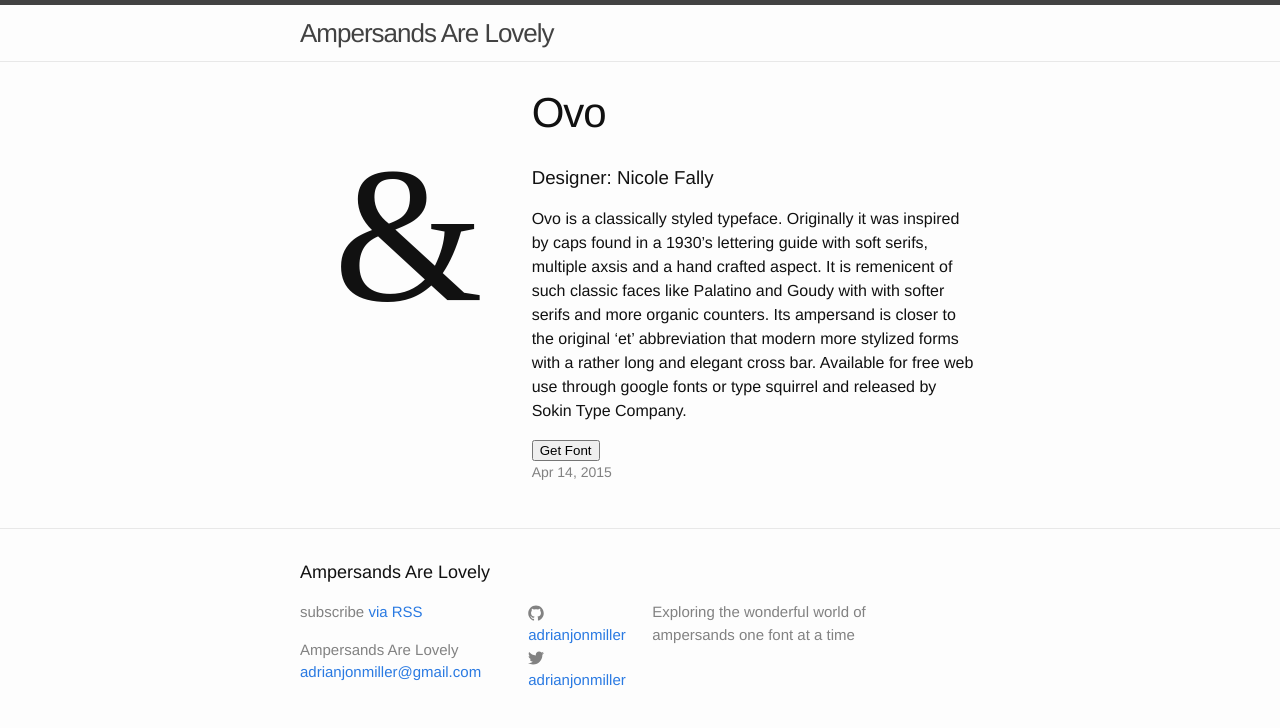
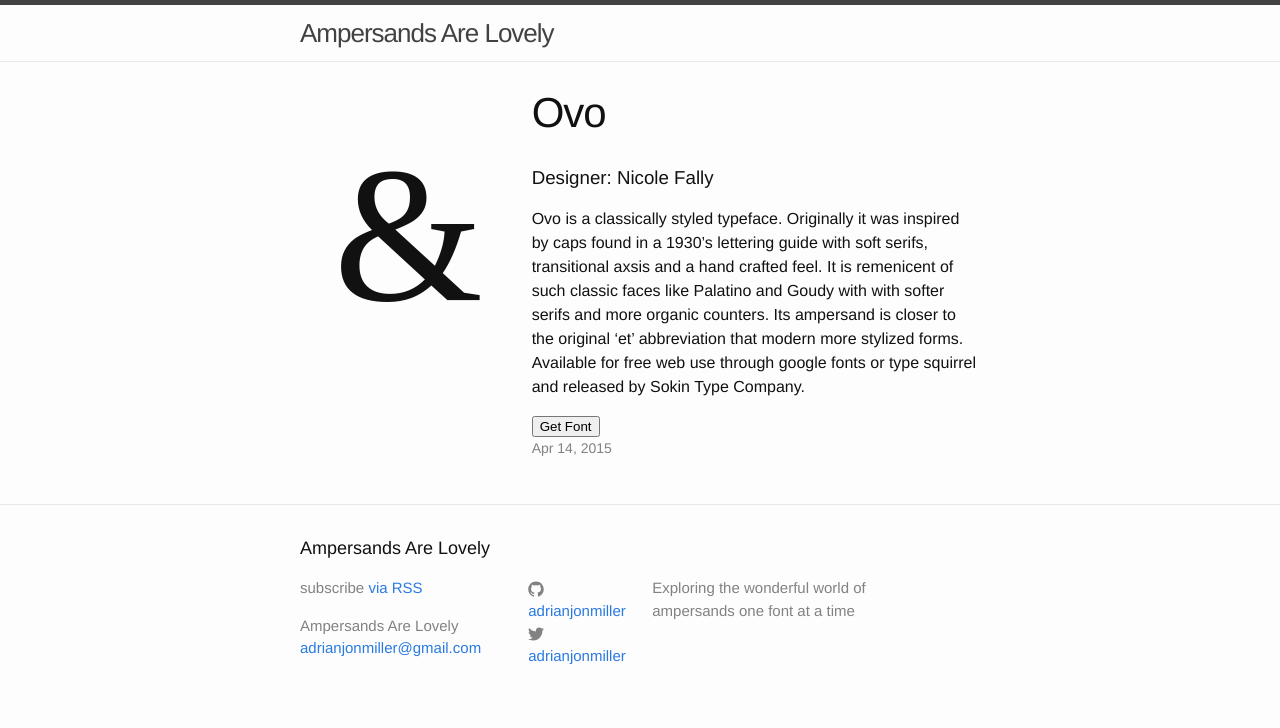
Before and after one commit to adrianjonmiller/ampersand, a Jekyll site: the page built from _posts/2015-04-14-ovo.markdown, in a window 1280 px wide. Shown: the top 728 px of the page. Built offline with Jekyll 4.4.1, drawn with Linux system fonts in a browser that asks for light colours; some web fonts are replaced.

Commit message:
text changes

```diff
--- a/_posts/2015-04-14-ovo.markdown
+++ b/_posts/2015-04-14-ovo.markdown
@@ -10,4 +10,4 @@ link: https://www.google.com/fonts/specimen/Ovo
 ---
 <!--more-->
 
-Ovo is a classically styled typeface. Originally it was inspired by caps found in a 1930's lettering guide with soft serifs, multiple axsis and a hand crafted aspect. It is remenicent of such classic faces like Palatino and Goudy with with softer serifs and more organic counters. Its ampersand is closer to the original 'et' abbreviation that modern more stylized forms with a rather long and elegant cross bar. Available for free web use through google fonts or type squirrel and released by Sokin Type Company.
+Ovo is a classically styled typeface. Originally it was inspired by caps found in a 1930's lettering guide with soft serifs, transitional axsis and a hand crafted feel. It is remenicent of such classic faces like Palatino and Goudy with with softer serifs and more organic counters. Its ampersand is closer to the original 'et' abbreviation that modern more stylized forms. Available for free web use through google fonts or type squirrel and released by Sokin Type Company.
--- a/_posts/2015-04-15-playfair.markdown
+++ b/_posts/2015-04-15-playfair.markdown
@@ -10,4 +10,4 @@ link: https://www.google.com/fonts/specimen/Playfair+Display
 ---
 <!--more-->
 
-This Modern font with strong ties to Bodoni and Didot is an great example of a classic styling applied to screen design requirements. It is more condensed than its more classic counter parts but has a few truly lovely details notably the sweeping tail of the Q and of course its ampersand. The 'et'  was the original ligatures that became the ampersand and it is clearly visible in this figure. What sets this letterform apart is an almost script like cross bar on the 't' and a generous widht and counter givening it a lot of presence even when set in the middle of a body of text.
+This Modern font with strong ties to Bodoni and Didot is an great example of a classic styling applied to screen design requirements. It is more condensed than its more classic counter parts but has a few truly lovely details notably the sweeping tail of the Q and of course its ampersand. The 'et'  was the original ligatures that became the ampersand and it is clearly visible in this figure. What sets this letterform apart is an almost script like cross bar on the 't' and a generous width and counter givening it a lot of presence even when set in the middle of a body of text.
```
